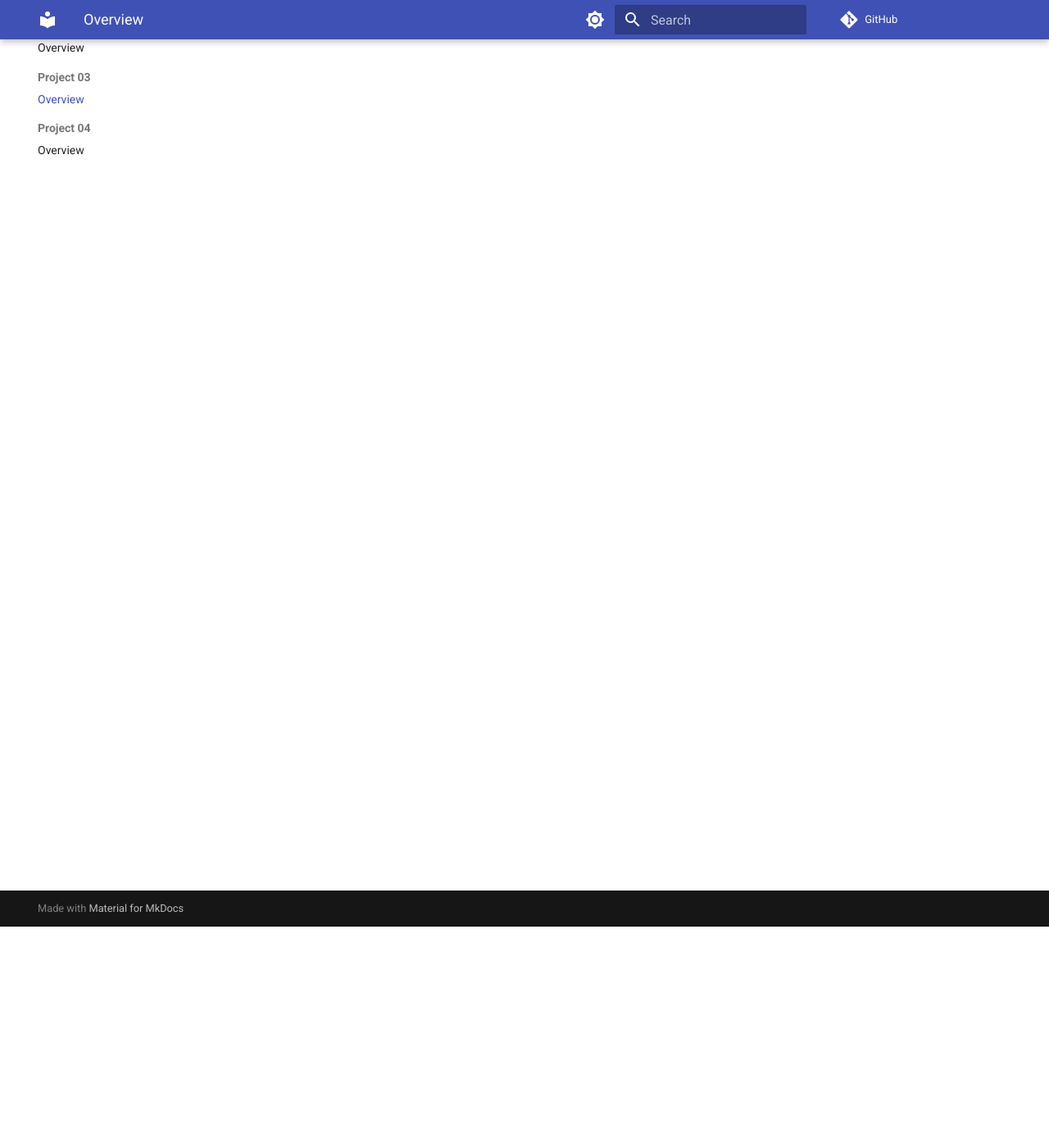
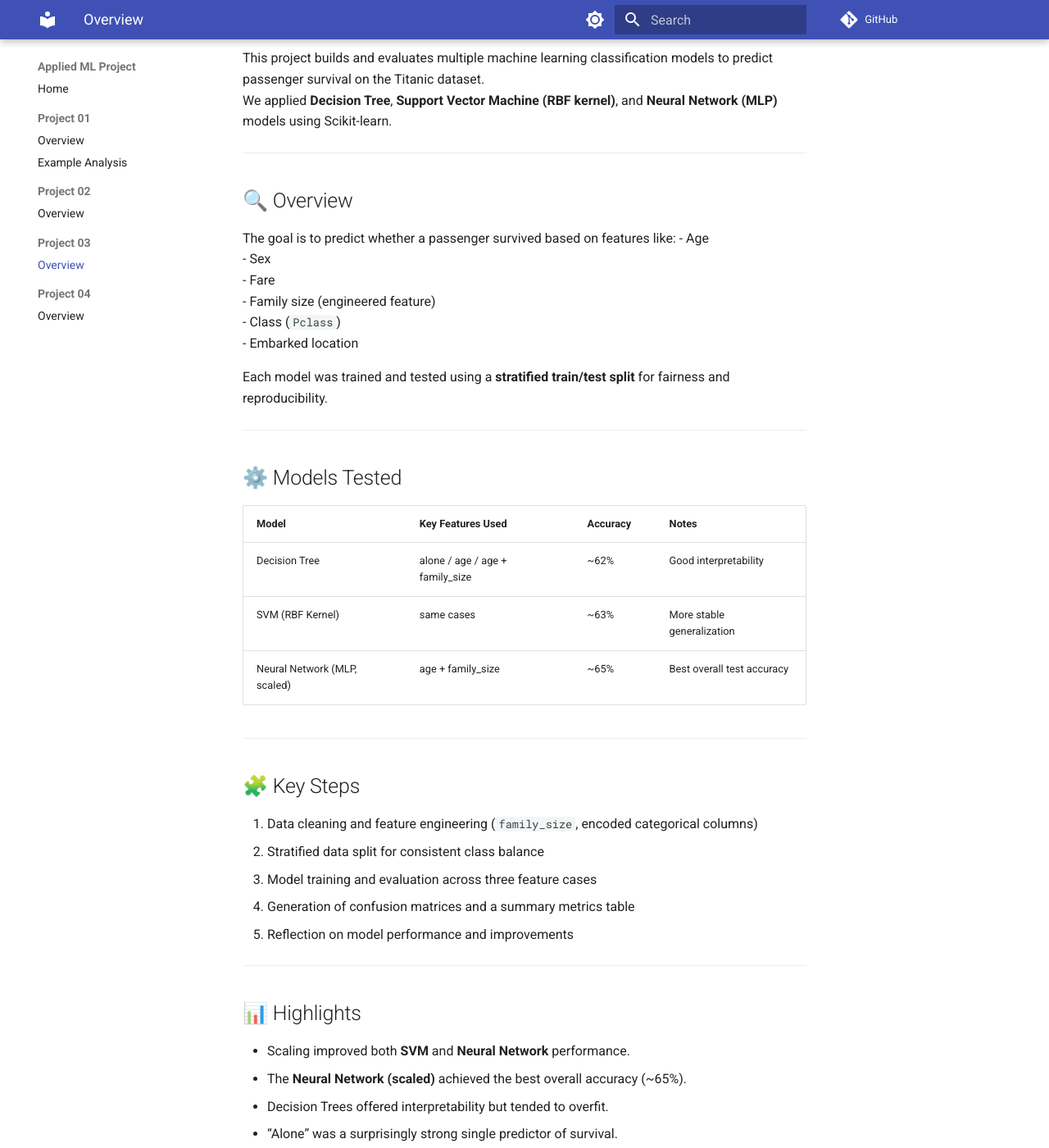
Before and after one commit to teflxndxn/applied-ml-blessing, an MkDocs documentation site: the page built from docs/project03/README.md, in a window 1280 px wide and 1400 px high, scrolled down 270 px. Shown: the whole window at 82% size. Built offline with MkDocs 1.6.1 and Material for MkDocs 9.7.7, drawn with Linux system fonts in a browser that asks for light colours; comment, search, counter and statistics services are not loaded; some of the changed text lies outside the part shown.

Commit message:
Update GitHub Pages index and Project 3 documentation

```diff
--- a/docs/project03/README.md
+++ b/docs/project03/README.md
@@ -1 +1,64 @@
 # Project 03
+# Project 3 – Building a Classifier (Titanic)
+
+**Author:** Blessing Aganaga
+**Date:** November 2025
+
+This project builds and evaluates multiple machine learning classification models to predict passenger survival on the Titanic dataset.
+We applied **Decision Tree**, **Support Vector Machine (RBF kernel)**, and **Neural Network (MLP)** models using Scikit-learn.
+
+---
+
+## 🔍 Overview
+
+The goal is to predict whether a passenger survived based on features like:
+- Age
+- Sex
+- Fare
+- Family size (engineered feature)
+- Class (`Pclass`)
+- Embarked location
+
+Each model was trained and tested using a **stratified train/test split** for fairness and reproducibility.
+
+---
+
+## ⚙️ Models Tested
+
+| Model | Key Features Used | Accuracy | Notes |
+|-------|--------------------|-----------|-------|
+| Decision Tree | alone / age / age + family_size | ~62% | Good interpretability |
+| SVM (RBF Kernel) | same cases | ~63% | More stable generalization |
+| Neural Network (MLP, scaled) | age + family_size | ~65% | Best overall test accuracy |
+
+---
+
+## 🧩 Key Steps
+
+1. Data cleaning and feature engineering (`family_size`, encoded categorical columns)
+2. Stratified data split for consistent class balance
+3. Model training and evaluation across three feature cases
+4. Generation of confusion matrices and a summary metrics table
+5. Reflection on model performance and improvements
+
+---
+
+## 📊 Highlights
+
+- Scaling improved both **SVM** and **Neural Network** performance.
+- The **Neural Network (scaled)** achieved the best overall accuracy (~65%).
+- Decision Trees offered interpretability but tended to overfit.
+- “Alone” was a surprisingly strong single predictor of survival.
+
+---
+
+## 💻 Notebook Link
+
+📘 [Open the full Jupyter notebook here →](../../notebooks/project03/ml03_blessingaganaga.ipynb)
+
+---
+
+## 🧠 Reflection
+
+Using scaled data and richer features improved model performance.
+For deployment, the **Neural Network** or **SVM** would likely generalize better due to their non-linear decision boundaries.
```
Also changed, not shown: docs/index.md (+4 -5 lines).
